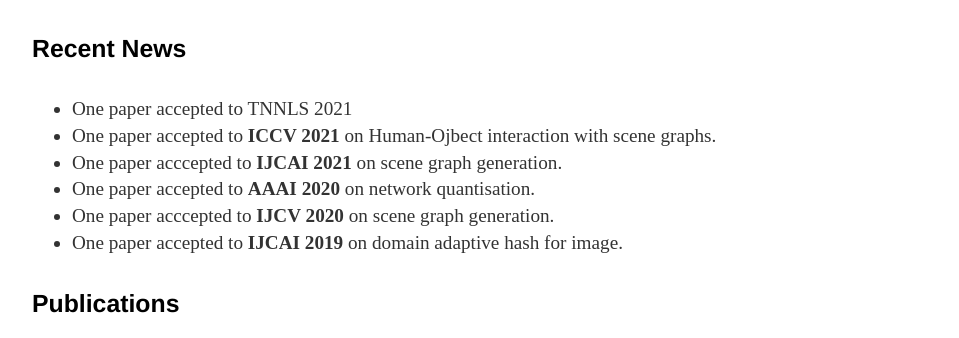
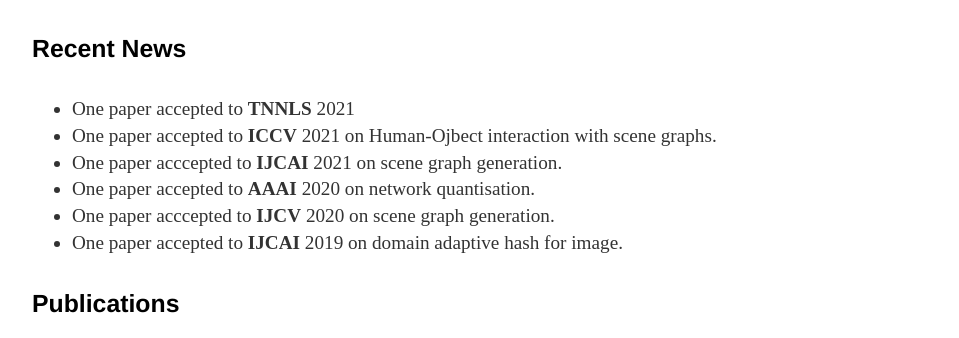
Before and after one commit to ht014/ht014.github.io, a Jekyll site: the page built from index.html, in a window 1280 px wide. Shown: the part 600-938 px from the top of the page, without its empty margins (160-1119 px from the left). Built offline with Jekyll 4.4.1, drawn with Linux system fonts in a browser that asks for light colours.

```diff
--- a/index.html
+++ b/index.html
@@ -27,12 +27,12 @@ title: Tao He's Homepage
 
 <h4> Recent News</h4>
 <ul>
-	<li>One paper accepted to TNNLS 2021</li>
-	<li>One paper accepted to <strong>ICCV 2021</strong> on Human-Ojbect interaction with scene graphs.</li>
-	<li>One paper acccepted to <strong>IJCAI 2021</strong> on scene graph generation.</li>
-	<li>One paper accepted to <strong>AAAI 2020</strong> on network quantisation.</li>
-	<li>One paper acccepted to <strong>IJCV 2020</strong> on scene graph generation.</li>
-	<li>One paper accepted to <strong>IJCAI 2019</strong> on domain adaptive hash for image.</li>
+	<li>One paper accepted to <strong>TNNLS</strong> 2021</li>
+	<li>One paper accepted to <strong>ICCV</strong> 2021 on Human-Ojbect interaction with scene graphs.</li>
+	<li>One paper acccepted to <strong>IJCAI</strong> 2021 on scene graph generation.</li>
+	<li>One paper accepted to <strong>AAAI</strong> 2020 on network quantisation.</li>
+	<li>One paper acccepted to <strong>IJCV</strong> 2020 on scene graph generation.</li>
+	<li>One paper accepted to <strong>IJCAI</strong> 2019 on domain adaptive hash for image.</li>
 	</ul>
 
 <h4>Publications</h4>
```
